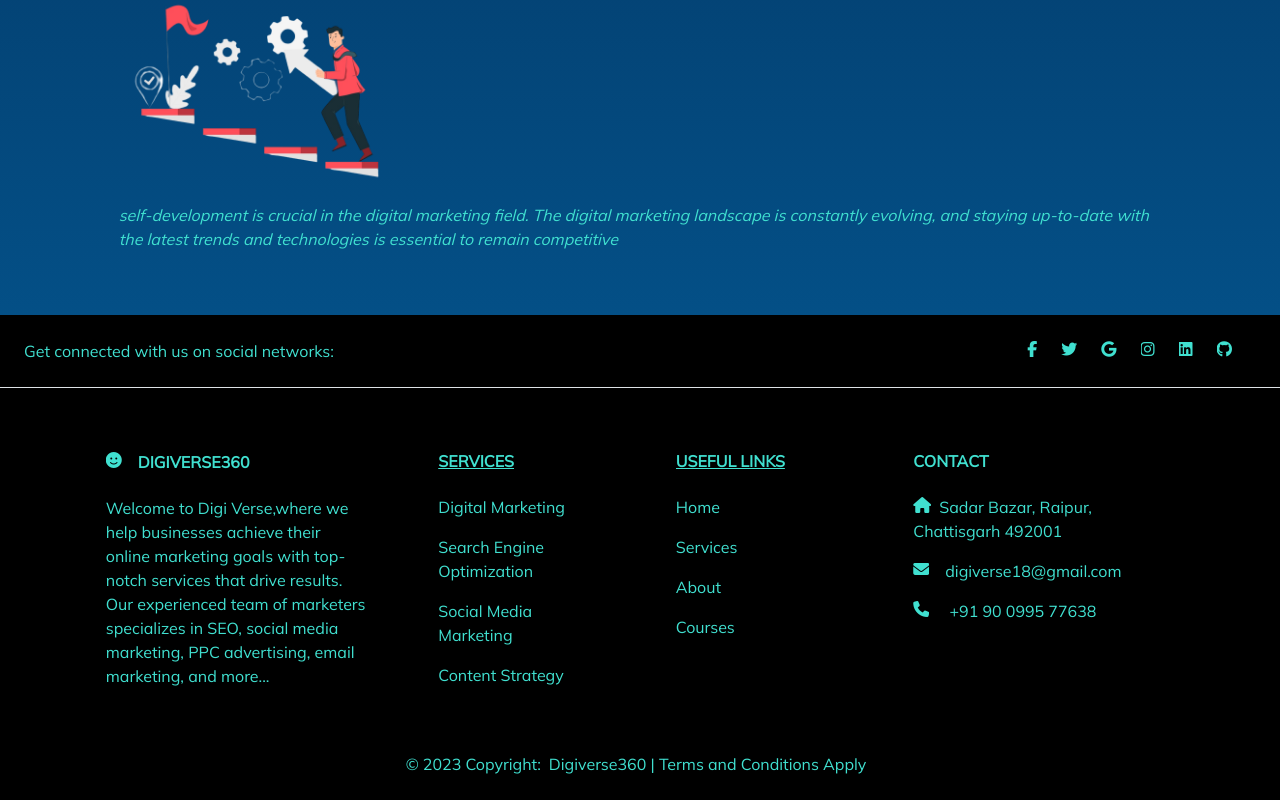
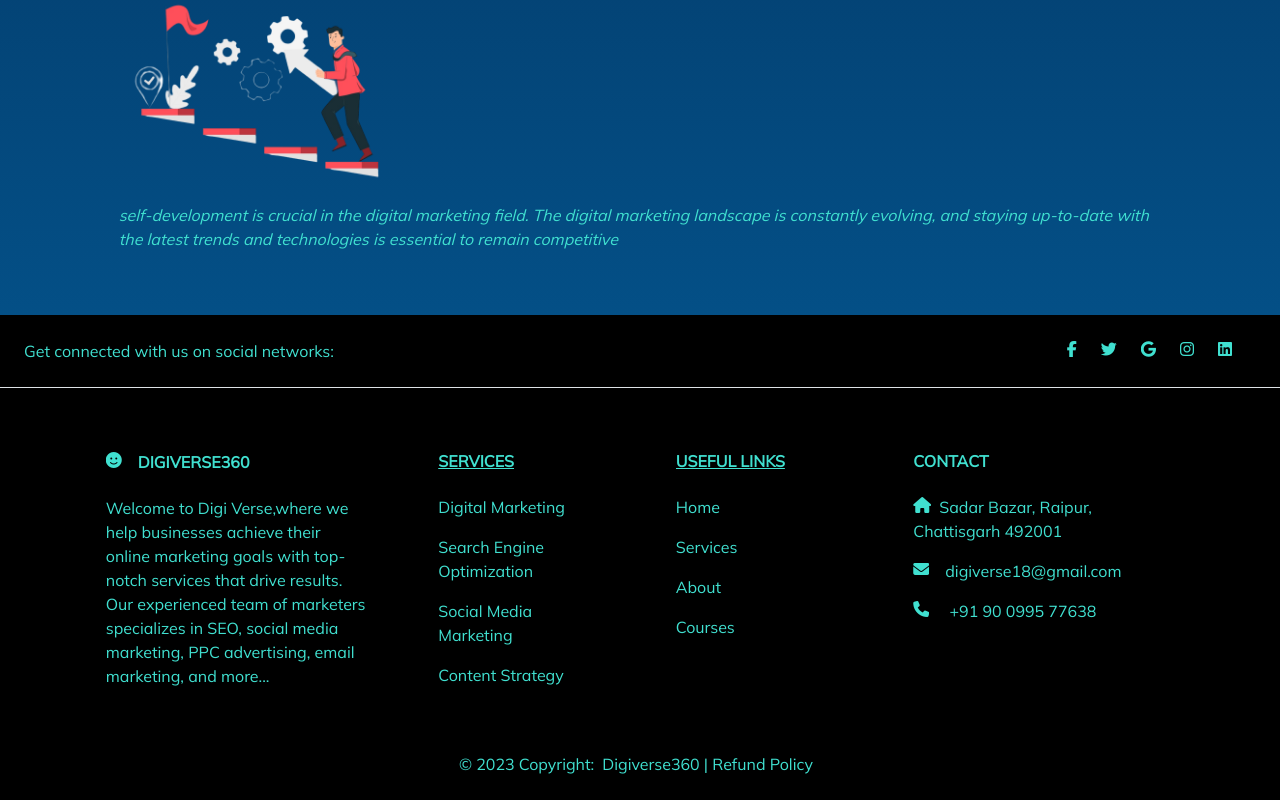
Before and after one commit to rajkishorepatra/digiverse, a React (Create React App) app: page /courses in a window 1280 px wide. Shown: the part 6497-7297 px from the top of the page. Built offline with nearby package versions, Linux system fonts and the light colour scheme; a web font is replaced by a local one.

Commit message:
ADD refund policy

```diff
--- a/src/components/Footer.jsx
+++ b/src/components/Footer.jsx
@@ -25,9 +25,6 @@ export default function App() {
           </a>
           <a href='/' className='me-4 text-reset'>
             <MDBIcon fab icon="linkedin" />
-          </a>
-          <a href='/' className='me-4 text-reset'>
-            <MDBIcon fab icon="github" />
           </a>
         </div>
       </section>
@@ -113,8 +110,8 @@ export default function App() {
 
       <div className='text-center p-4' style={{ backgroundColor: 'rgba(0, 0, 0, 0.05)',color : "turquoise" }}>
         &copy; 2023 Copyright:
-        <a className='text-reset mx-2' href='/'>
-          Digiverse360 | Terms and Conditions Apply
+        <a className='text-reset mx-2' href='https://drive.google.com/file/d/1fibipdrVaIUpk6LPQ2hD_ksL_KUxFxc5/view?usp=sharing' target='_blank'>
+          Digiverse360 | Refund Policy
         </a>
       </div>
     </MDBFooter>
```
